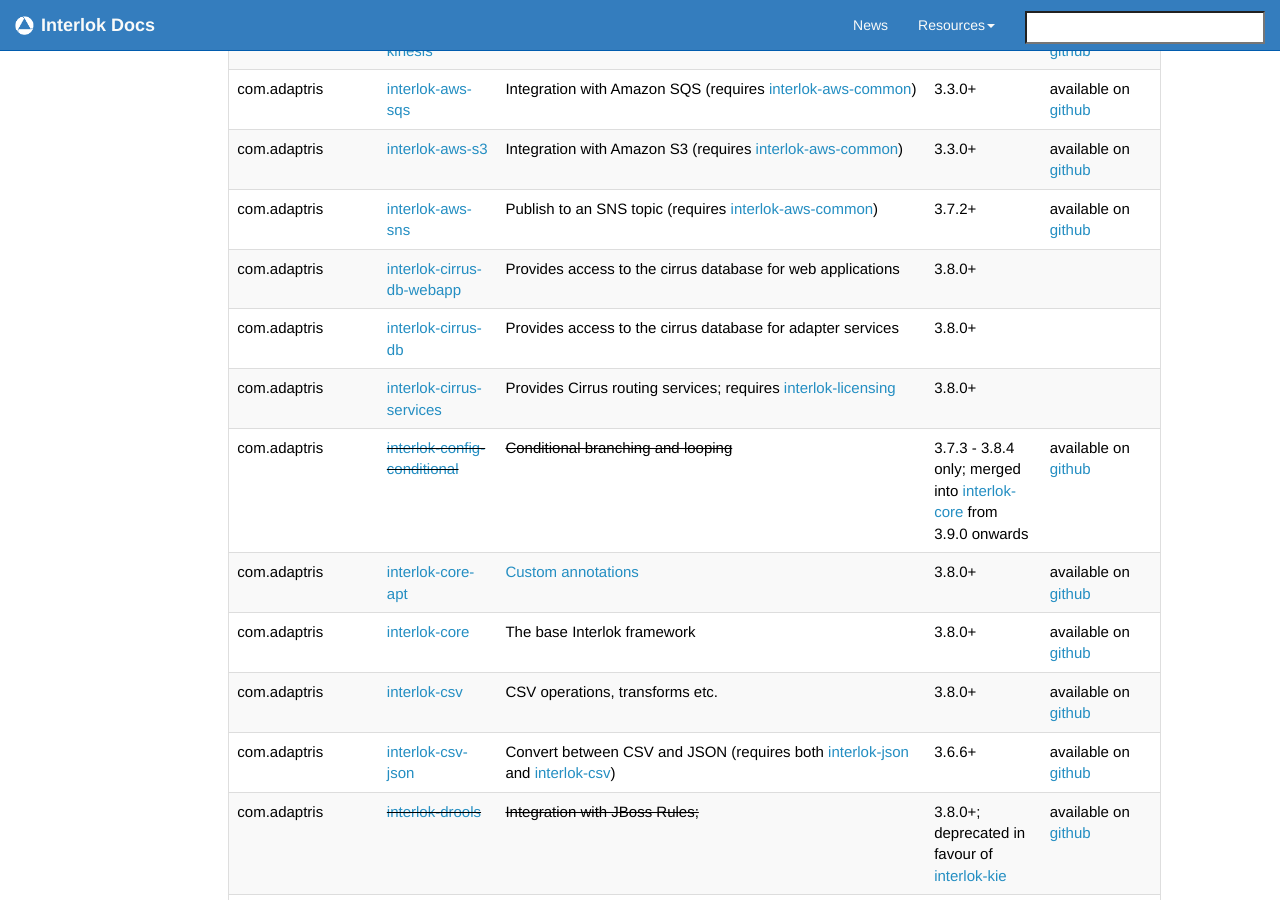
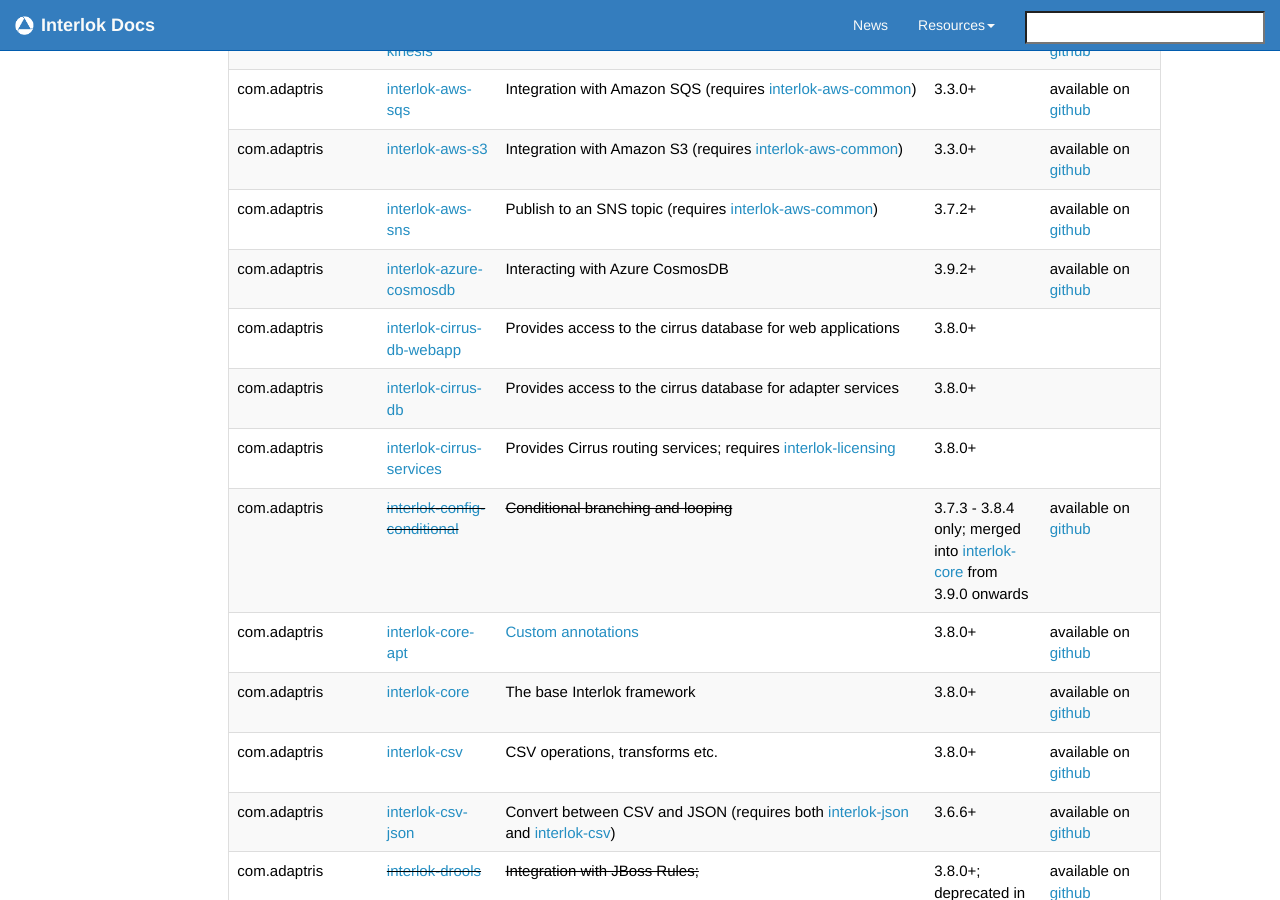
Before and after one commit to adaptris/interlok-docs-legacy, a Jekyll site: the page built from pages/adapter/adapter-optional-components.md, in a window 1280 px wide and 900 px high, scrolled down 899 px. Built offline with Jekyll 4.4.1, drawn with Linux system fonts in a browser that asks for light colours; nearby versions of some CDN libraries; comment, search, counter and statistics services are not loaded.

Commit message:
Add azure-cosmosdb

```diff
--- a/pages/adapter/adapter-optional-components.md
+++ b/pages/adapter/adapter-optional-components.md
@@ -26,6 +26,7 @@
 |com.adaptris | [interlok-aws-sqs][] | Integration with Amazon SQS (requires [interlok-aws-common][])|3.3.0+ | available on [github](https://github.com/adaptris/interlok-aws)
 |com.adaptris | [interlok-aws-s3][] | Integration with Amazon S3 (requires [interlok-aws-common][]) | 3.3.0+ | available on [github](https://github.com/adaptris/interlok-aws)
 |com.adaptris | [interlok-aws-sns][] | Publish to an SNS topic (requires [interlok-aws-common][]) | 3.7.2+ | available on [github](https://github.com/adaptris/interlok-aws)
+|com.adaptris | [interlok-azure-cosmosdb][] | Interacting with Azure CosmosDB | 3.9.2+ | available on [github](https://github.com/adaptris/interlok-azure)
 |com.adaptris | [interlok-cirrus-db-webapp][] | Provides access to the cirrus database for web applications | 3.8.0+
 |com.adaptris | [interlok-cirrus-db][] | Provides access to the cirrus database for adapter services | 3.8.0+
 |com.adaptris | [interlok-cirrus-services][] | Provides Cirrus routing services; requires [interlok-licensing][] | 3.8.0+
@@ -406,3 +407,4 @@
 [interlok-kubernetes-metrics]: https://nexus.adaptris.net/nexus/content/groups/interlok/com/adaptris/interlok-kubernetes-metrics
 [interlok-kubernetes-prometheus]: https://nexus.adaptris.net/nexus/content/groups/interlok/com/adaptris/interlok-kubernetes-prometheus
 [interlok-pgp]: https://nexus.adaptris.net/nexus/content/groups/interlok/com/adaptris/interlok-pgp
+[interlok-azure-cosmosdb]: https://nexus.adaptris.net/nexus/content/groups/interlok/com/adaptris/interlok-azure-cosmosdb
```
